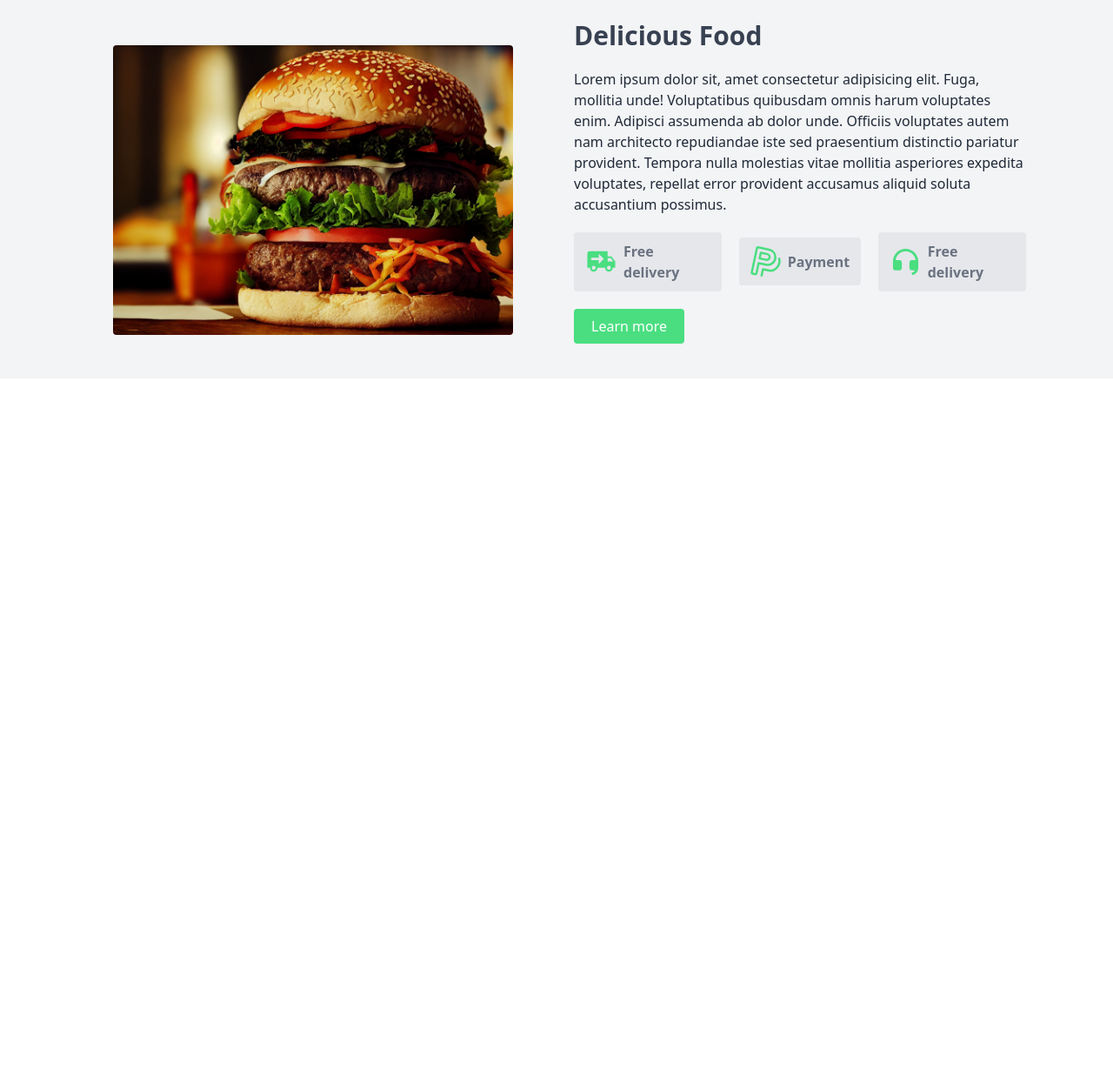
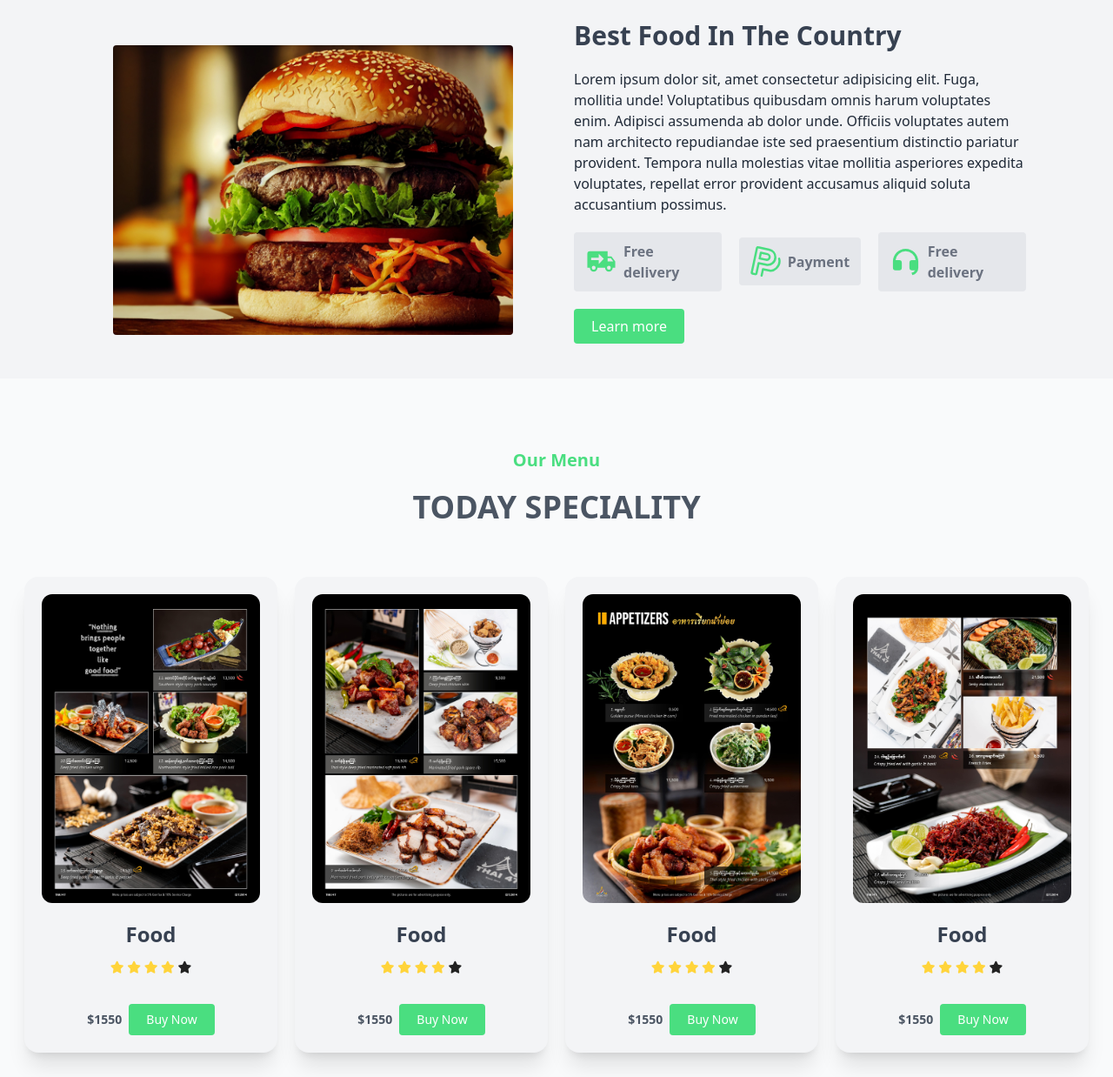
Before and after one commit to I-Am-Loki-14/Restaturant-website, a website: page src/index.html in a window 1280 px wide. Shown: the part 1342-2580 px from the top of the page at 87% size. Before the commit the page ends 1777 px from the top, so only its background shows below. Drawn offline with nearby package versions, Linux system fonts and the light colour scheme; a web font is replaced by a local one.

Commit message:
menu-starting...

```diff
--- a/src/index.html
+++ b/src/index.html
@@ -48,7 +48,8 @@
             </div>
             <div class="flex justify-center items-center">
                 <div class="p-5 mt-5">
-                    <h4 class="text-2xl text-gray-700 " data-aos="fade-up" data-aos-duration="500" data-aos-delay="500">
+                    <h4 class="text-2xl text-gray-700 font-bold " data-aos="fade-up" data-aos-duration="500"
+                        data-aos-delay="500">
                         Food is ...</h4>
                     <h1 class="text-4xl text-gray-800 my-3" data-aos="fade-up" data-aos-duration="800"
                         data-aos-delay="500">
@@ -176,7 +177,7 @@
             </div>
             <div class="p-5  flex justify-center items-center">
                 <div class="">
-                    <h1 class="text-3xl font-bold text-gray-700 capitalize">delicious food</h1>
+                    <h1 class="text-3xl font-bold text-gray-700 capitalize">Best food in the country</h1>
                     <p class="py-5">Lorem ipsum dolor sit, amet consectetur adipisicing elit. Fuga, mollitia unde!
                         Voluptatibus quibusdam
                         omnis harum voluptates enim. Adipisci assumenda ab dolor unde. Officiis voluptates autem nam
@@ -208,6 +209,97 @@
         </div>
 
     </section>
+    <section class="menu bg-gray-50" id="menu">
+        <div class="py-5" style="padding-top: 4.5rem;">
+            <h3 class="text-center text-xl text-green-400 capitalize font-bold">Our menu</h3>
+            <h1 class="text-4xl font-bold text-center text-gray-600 py-5 uppercase">today speciality</h1>
+
+        </div>
+        <div class="grid grid-cols-1 md:grid-cols-3 lg:grid-cols-4 gap-5 p-5">
+            <div class="card bg-gray-100  shadow-xl">
+                <figure class="p-5">
+                    <img src="../img/Page 4 (L) copy-min.jpg" alt="Shoes" class="rounded-xl" />
+                </figure>
+                <div class="items-center text-center">
+                    <h2 class="text-2xl font-bold text-gray-700">Food</h2>
+                    <div class="my-3">
+                        <i class="fa-solid fa-star" style="color: #FFD43B;"></i>
+                        <i class="fa-solid fa-star" style="color: #FFD43B;"></i>
+                        <i class="fa-solid fa-star" style="color: #FFD43B;"></i>
+                        <i class="fa-solid fa-star" style="color: #FFD43B;"></i>
+                        <i class="fa-solid fa-star" style="color: #222;"></i>
+
+                    </div>
+                    <div class="card-actions flex justify-center items-center p-5">
+                        <span class="text-gray-600 font-bold">&dollar;1550</span> <button
+                            class="px-5 py-2 bg-green-400 hover:bg-green-500 rounded text-white">Buy Now</button>
+                    </div>
+                </div>
+            </div>
+            <div class="card bg-gray-100  shadow-xl">
+                <figure class="p-5">
+                    <img src="../img/Page 3 (R) copy-min.jpg" alt="Shoes" class="rounded-xl" />
+                </figure>
+                <div class="items-center text-center">
+                    <h2 class="text-2xl font-bold text-gray-700">Food</h2>
+                    <div class="my-3">
+                        <i class="fa-solid fa-star" style="color: #FFD43B;"></i>
+                        <i class="fa-solid fa-star" style="color: #FFD43B;"></i>
+                        <i class="fa-solid fa-star" style="color: #FFD43B;"></i>
+                        <i class="fa-solid fa-star" style="color: #FFD43B;"></i>
+                        <i class="fa-solid fa-star" style="color: #222;"></i>
+
+                    </div>
+                    <div class="card-actions flex justify-center items-center p-5">
+                        <span class="text-gray-600 font-bold">&dollar;1550</span> <button
+                            class="px-5 py-2 bg-green-400 hover:bg-green-500 rounded text-white">Buy Now</button>
+                    </div>
+                </div>
+            </div>
+            <div class="card bg-gray-100  shadow-xl">
+                <figure class="p-5">
+                    <img src="../img/Page 2 (L) copy-min.jpg" alt="Shoes" class="rounded-xl" />
+                </figure>
+                <div class="items-center text-center">
+                    <h2 class="text-2xl font-bold text-gray-700">Food</h2>
+                    <div class="my-3">
+                        <i class="fa-solid fa-star" style="color: #FFD43B;"></i>
+                        <i class="fa-solid fa-star" style="color: #FFD43B;"></i>
+                        <i class="fa-solid fa-star" style="color: #FFD43B;"></i>
+                        <i class="fa-solid fa-star" style="color: #FFD43B;"></i>
+                        <i class="fa-solid fa-star" style="color: #222;"></i>
+
+                    </div>
+                    <div class="card-actions flex justify-center items-center p-5">
+                        <span class="text-gray-600 font-bold">&dollar;1550</span> <button
+                            class="px-5 py-2 bg-green-400 hover:bg-green-500 rounded text-white">Buy Now</button>
+                    </div>
+                </div>
+            </div>
+            <div class="card bg-gray-100  shadow-xl">
+                <figure class="p-5">
+                    <img src="../img/Page 5 (R) copy-min.jpg" alt="Shoes" class="rounded-xl" />
+                </figure>
+                <div class="items-center text-center">
+                    <h2 class="text-2xl font-bold text-gray-700">Food</h2>
+                    <div class="my-3">
+                        <i class="fa-solid fa-star" style="color: #FFD43B;"></i>
+                        <i class="fa-solid fa-star" style="color: #FFD43B;"></i>
+                        <i class="fa-solid fa-star" style="color: #FFD43B;"></i>
+                        <i class="fa-solid fa-star" style="color: #FFD43B;"></i>
+                        <i class="fa-solid fa-star" style="color: #222;"></i>
+
+                    </div>
+                    <div class="card-actions flex justify-center items-center p-5">
+                        <span class="text-gray-600 font-bold">&dollar;1550</span> <button
+                            class="px-5 py-2 bg-green-400 hover:bg-green-500 rounded text-white">Buy Now</button>
+                    </div>
+                </div>
+            </div>
+        </div>
+
+
+    </section>
     <!-- header section end  -->
     <script src="https://unpkg.com/aos@2.3.1/dist/aos.js"></script>
     <script>
```
Also changed, not shown: img/Page 2 (L) copy-min.jpg (added), img/Page 3 (R) copy-min.jpg (added), img/Page 4 (L) copy-min.jpg (added), img/Page 5 (R) copy-min.jpg (added), src/output.css.
